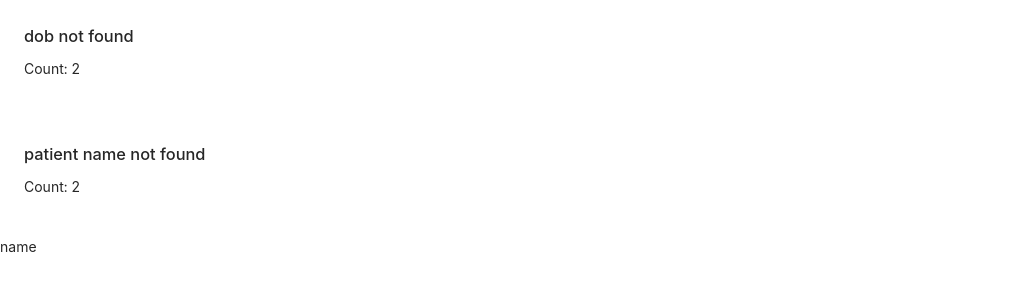
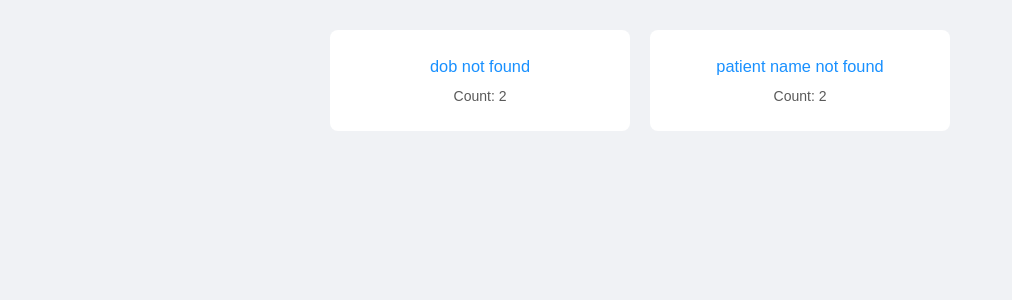
Before and after one commit to aravindhanjegatheeshwaran/Applogiq_assessment, a Django app: page / in a window 1280 px wide. Shown: the top 300 px of the page, without its empty margins (0-1012 px from the left). Run offline with Django 5.2, Linux system fonts and the light colour scheme; data comes from the database, SQL or seed files in the repository; some libraries are stand-ins or nearby versions.

Commit message:
successfully runned

```diff
--- a/HL7_App/templates/index.html
+++ b/HL7_App/templates/index.html
@@ -5,6 +5,34 @@
     <meta name="viewport" content="width=device-width, initial-scale=1.0">
     <title>Error Page</title>
     <link rel="stylesheet" href="https://cdn.jsdelivr.net/npm/antd@4.20.1/dist/antd.min.css">
+    <style>
+        body {
+            background-color: #f0f2f5;
+            font-family: Arial, sans-serif;
+        }
+        #error-cards {
+            display: flex;
+            flex-wrap: wrap;
+            justify-content: center;
+            padding: 20px;
+        }
+        .ant-card {
+            width: 300px;
+            margin: 10px;
+            border-radius: 8px;
+        }
+        .ant-card-body {
+            text-align: center;
+        }
+        h3 {
+            margin: 0;
+            color: #1890ff;
+        }
+        p {
+            margin: 5px 0 0;
+            color: #595959;
+        }
+    </style>
 </head>
 <body>
     <div id="error-cards">
@@ -17,7 +45,6 @@
             </div>
         {% endfor %}
     </div>
-    <div>name</div>
     <script src="https://cdn.jsdelivr.net/npm/antd@4.20.1/dist/antd.min.js"></script>
 </body>
 </html>
```
